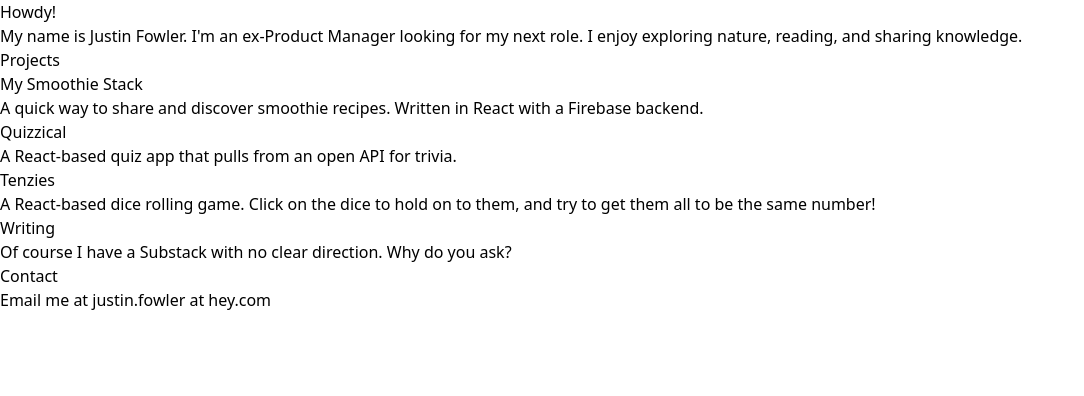
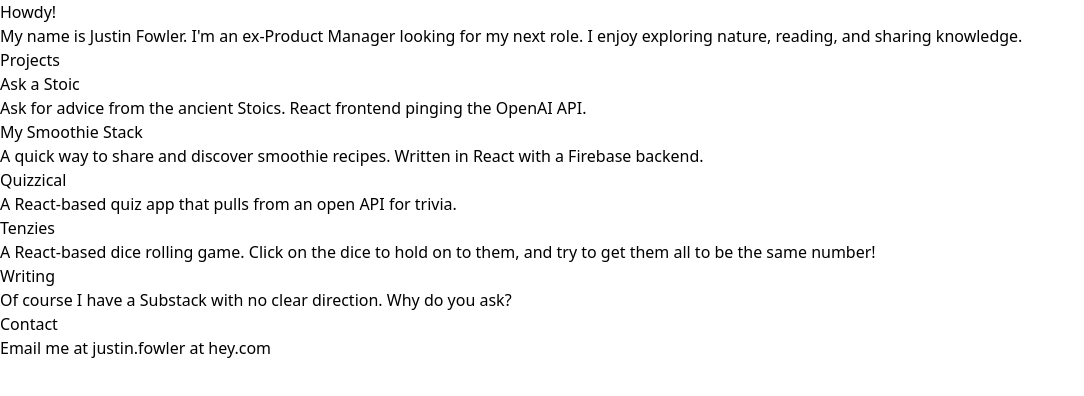
Before and after one commit to SomewhatJustin/justin-dot-how, an Eleventy site: page index.html in a window 1280 px wide. Shown: the whole page, without its empty margins (0-1084 px from the left). Built offline with nearby package versions, Linux system fonts and the light colour scheme; Eleventy itself is replaced by a stand-in of ours; files that its build step writes are made by us from their sources; what eleventy-plugin-date would draw is missing.

Commit message:
Added newest project

```diff
--- a/index.html
+++ b/index.html
@@ -19,6 +19,9 @@
       nature, reading, and
       sharing knowledge.</p>
     <h2 class="text-3xl font-bold text-gray-700 font-serif">Projects</h2>
+    <h3 class="text-2xl font-bold text-blue-500 font-sans underline"><a href="https://stoic.justin.how">Ask a Stoic</a>
+    </h3>
+    <p>Ask for advice from the ancient Stoics. React frontend pinging the OpenAI API.</p>
     <h3 class="text-2xl font-bold text-blue-500 font-sans underline"><a href="https://mysmoothiestack.com">My Smoothie
         Stack</a>
     </h3>
```
